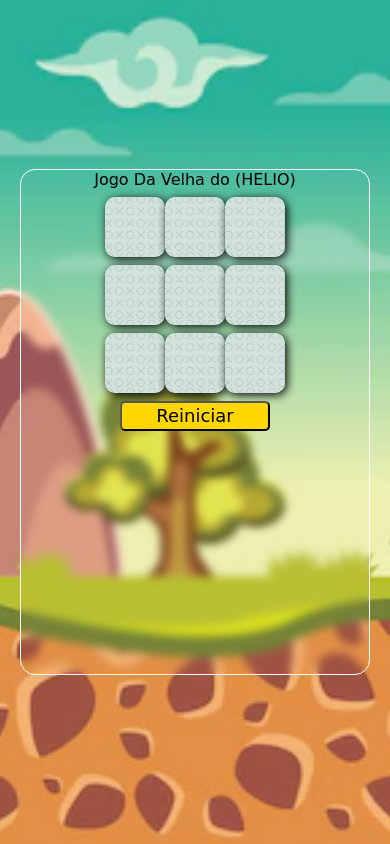
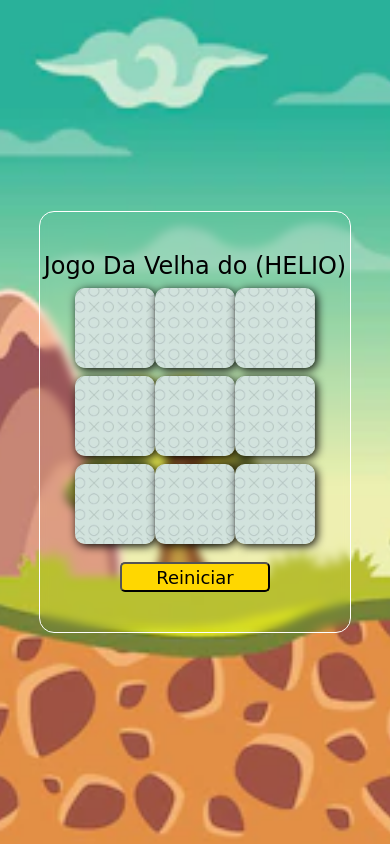
Before and after one commit to FelipeFontesLisboa/JogoVelha-Projeto-SENAC, a plain HTML site: page index.html in a window 390 px wide. Drawn offline with Linux system fonts and the light colour scheme; a web font is replaced by a local one.

Commit message:
Responsividade

```diff
--- a/style.css
+++ b/style.css
@@ -69,6 +69,7 @@ button {
     font-family: 'Bungee Spice', cursive;
     background-color: gold;
     font-size: large;
+    margin-top: 10px;
 
 }
 .velha{
@@ -79,13 +80,13 @@ button {
 
 @media (max-width:768px) {
     span {
-        font-size: 1rem;
+        font-size: 1.5rem;
         user-select: none;
     }
     img{
         width: auto;
         position: fixed;
-        z-index: +2;
+        z-index: 2;
 
     }
     tbody{
@@ -93,16 +94,19 @@ button {
        }
     .quadrado{
         margin-top:50px;
-        width: 60px;
-        height:60px;
-        font-size: 1.5rem;
+        width: 80px;
+        height:80px;
+        font-size: 2.5rem;
         user-select: none;
     }
     .painel {
-        width: 90%;
-        height: 60%;
+display: flex;
+flex-direction: column;
+        width: 80%;
+        height: 50%;
         align-items: center;
         justify-content: center;
+
         user-select: none;
         z-index: 1;
     }
```
